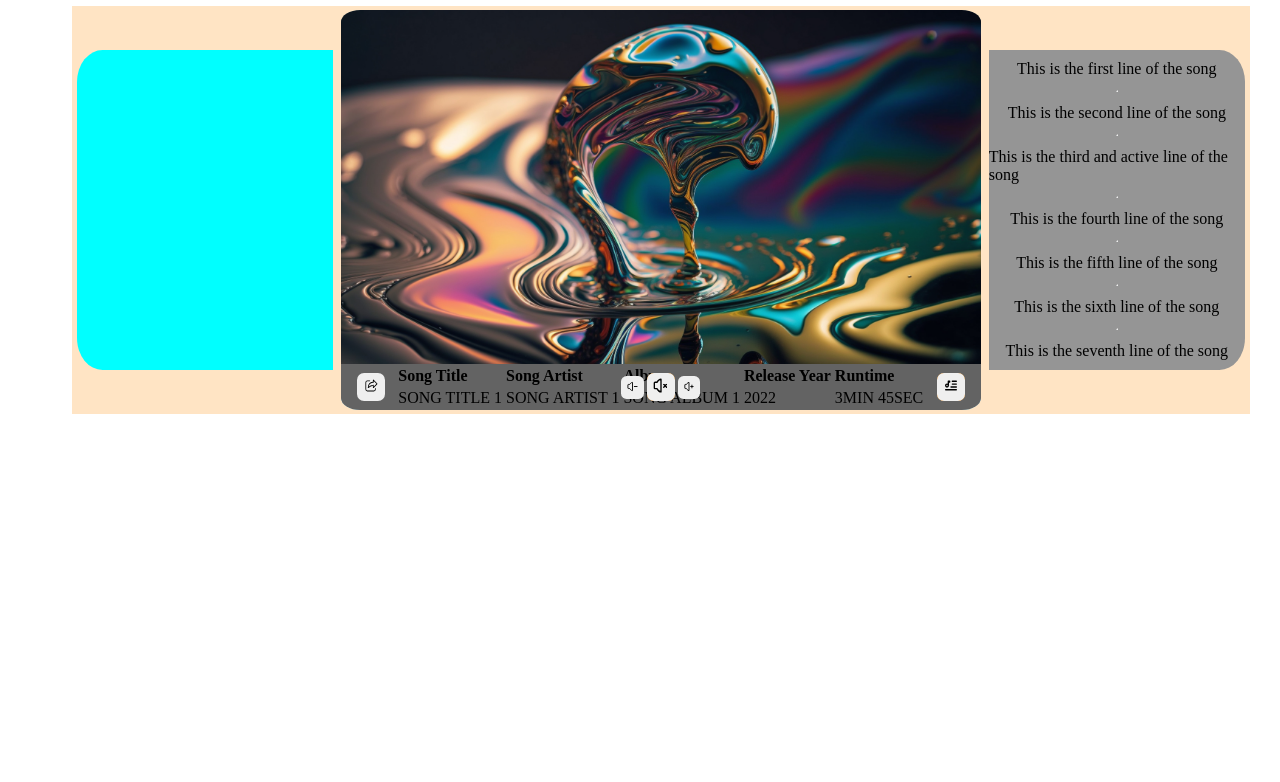
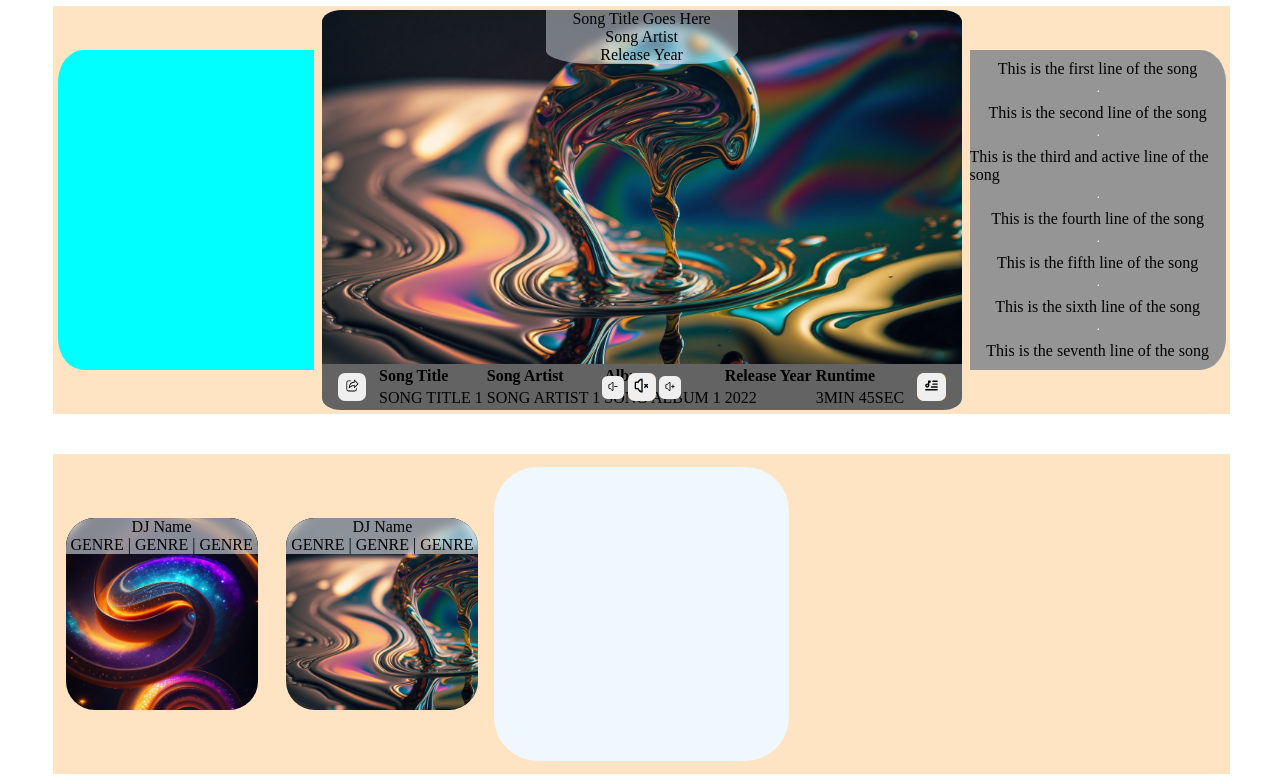
Before and after one commit to nyamekyeak/CosmicHarmony, a web app: file index.html in a window 1280 px wide. Shown: the part 164-946 px from the top of the page. Before the commit the page ends 578 px from the top, so only its background shows below. Run offline with its HTML, style and script files only (its server is not run), Linux system fonts and the light colour scheme.

Commit message:
update something broke in timeline ugh

```diff
--- a/css/mainWidget.css
+++ b/css/mainWidget.css
@@ -11,7 +11,7 @@ div[id = "MainWidget"]
     grid-template-columns: repeat(3, 1fr);
     width: 92vw;
     background-color: bisque;
-    margin-left: 5vw;
+    margin-left: 3.5vw;
     height: 51vh;
     overflow: hidden;
     grid-gap: 0.25vw;
@@ -47,8 +47,28 @@ section[id = "player"]
         background-image: url("../assets/images/placeholderImages/placeholder1.jpg");
         background-size: cover;
         background-repeat: no-repeat;
+        justify-content: center;
     }
 
+        span[id = "songInfo"]
+        {
+            display: flex;
+            flex-direction: column;
+            background-color: rgba(240, 248, 255, 0.431);
+            width: 30%;
+            height: 15%;
+            justify-content: center;
+            align-items: center;
+            border-radius: 0 0 25% 25%;
+            backdrop-filter: blur(5px);
+            box-shadow: 5px 5px 0.5 rgb(123, 123, 123);
+        }
+
+            span[id = "songTitle"]
+            {
+                display: flex;
+                text-transform: capitalize;
+            }
     /* Styles for bottom pane */
     div[id="bottomPane"]
     {
--- /dev/null
+++ b/css/timeline.css
@@ -0,0 +1,74 @@
+/* Styles for the timeline */
+div[id = "timeLine"]
+{
+    width: 92vw;
+    height: 40vh;
+    background-color: bisque;
+    margin-left: 3.5vw;
+    display: grid;
+    grid-template-columns: repeat(5, 1fr);
+    grid-gap: 0.25vw;
+    place-items: center;
+    overflow: hidden;
+}
+
+    /* Styles for event cards */
+    div .event
+    {
+        display: flex;
+        flex-direction: column;
+        width: 15vw;
+        height: 15vw;
+        border-radius: 15%;
+        overflow: hidden;
+    }
+
+    div .nextEvent
+    {
+        display: flex;
+        flex-direction: column;
+        background-color: aliceblue;
+        width: 23vw;
+        height: 23vw;
+        border-radius: 15%;
+    }
+
+    /* Styles for event headers */
+    .event .eventHeader
+    {
+        display: flex;
+        flex-direction: column;
+        background-color: rgba(240, 248, 255, 0.547);
+        backdrop-filter: blur(5px);
+        box-shadow: 5px 0px 0.9 rgb(51, 51, 51);
+    }
+
+        /* Style for dj name */
+        .event .eventHeader .djName
+        {
+            display: flex;
+            justify-content: center;
+        }
+
+        /* Styles for program content */
+        .event .eventHeader .programContent
+        {
+            display: flex;
+            justify-content: center;
+            text-transform: uppercase;
+        }
+
+/* Image styles for event cards */
+div[id = "earlierEvent"]
+{
+    background-image: url("../assets/images/placeholderImages/placeholder4.jpg");
+    background-size: cover;
+    background-repeat: no-repeat;
+}
+
+div[id = "mostRecentEvent"]
+{
+    background-image: url("../assets/images/placeholderImages/placeholder1.jpg");
+    background-size: cover;
+    background-repeat: no-repeat;
+}
--- a/index.html
+++ b/index.html
@@ -75,7 +75,17 @@
                   </span>
                   <div id="media">
                      <!-- where song cover will be in css and stuff goes -->
-
+					 <span id="songInfo">
+						<span id="songTitle">
+							Song Title goes here
+						 </span>
+						 <span id="songArtist">
+							Song Artist
+						 </span>
+						 <span id="releaseYear">
+							Release Year
+						 </span>
+					 </span>
                   </div>
 
                   <!-- Bottom pane for controls and more -->
@@ -184,6 +194,32 @@
                   </span>
                </section>
             </div>
+			<!-- Timeline -->
+			<div id="timeLine">
+				<div class="event" id = "earlierEvent">
+					<span class="eventHeader">
+						<span class="djName">
+							DJ Name
+						</span>
+						<span class="programContent">
+							genre | genre | genre
+						</span>
+					</span>
+				</div>
+				<div class="event" id = "mostRecentEvent">
+					<span class="eventHeader">
+						<span class="djName">
+							DJ Name
+						</span>
+						<span class="programContent">
+							genre | genre | genre
+						</span>
+					</span>
+				</div>
+				<div class="nextEvent" id = "nextEvent"></div>
+				<div class="event" ></div>
+				<div class="event"></div>
+			</div>
          </main>
      </body>
 </html>
```
Also changed, not shown: 1 other file.
